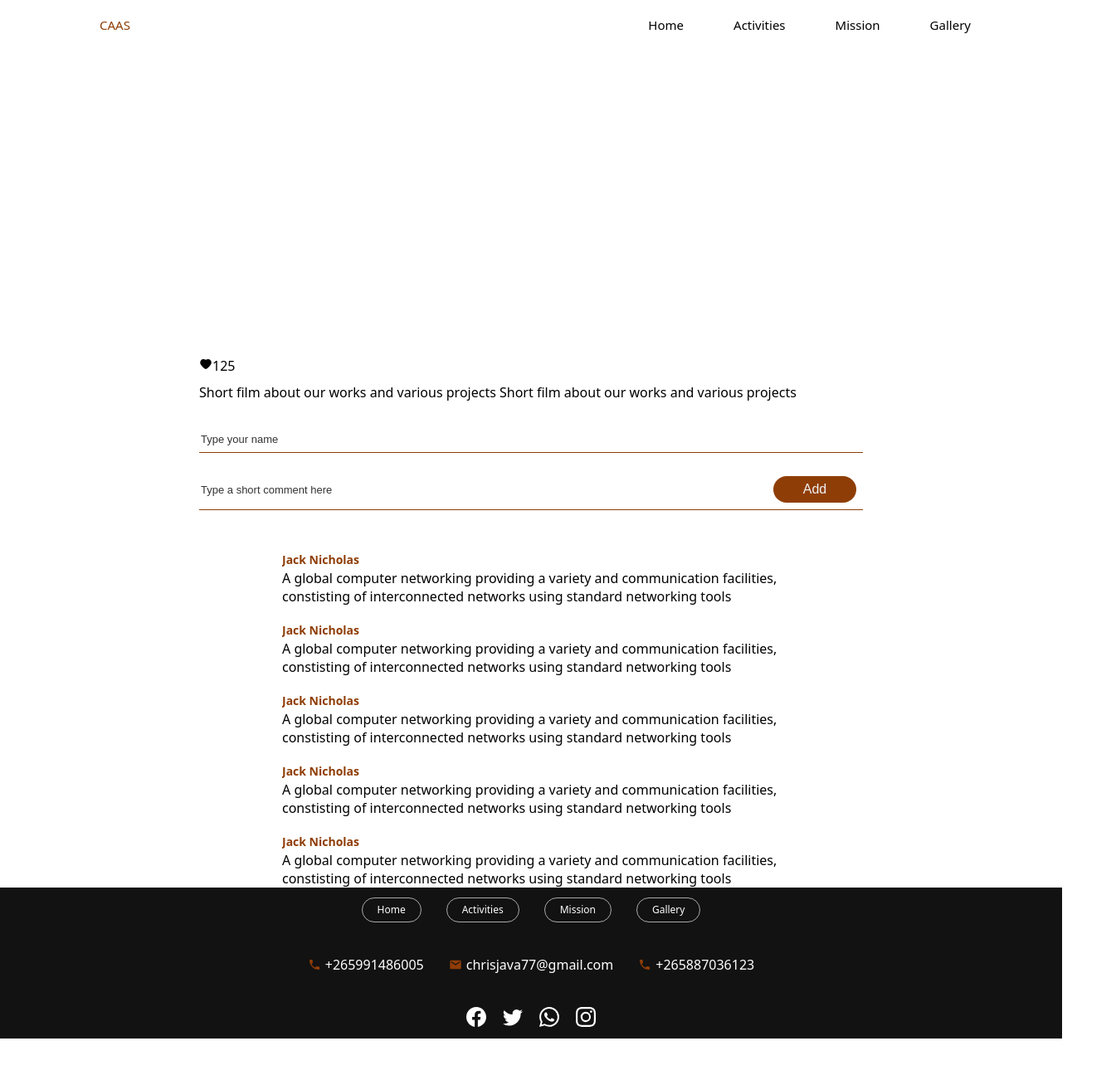
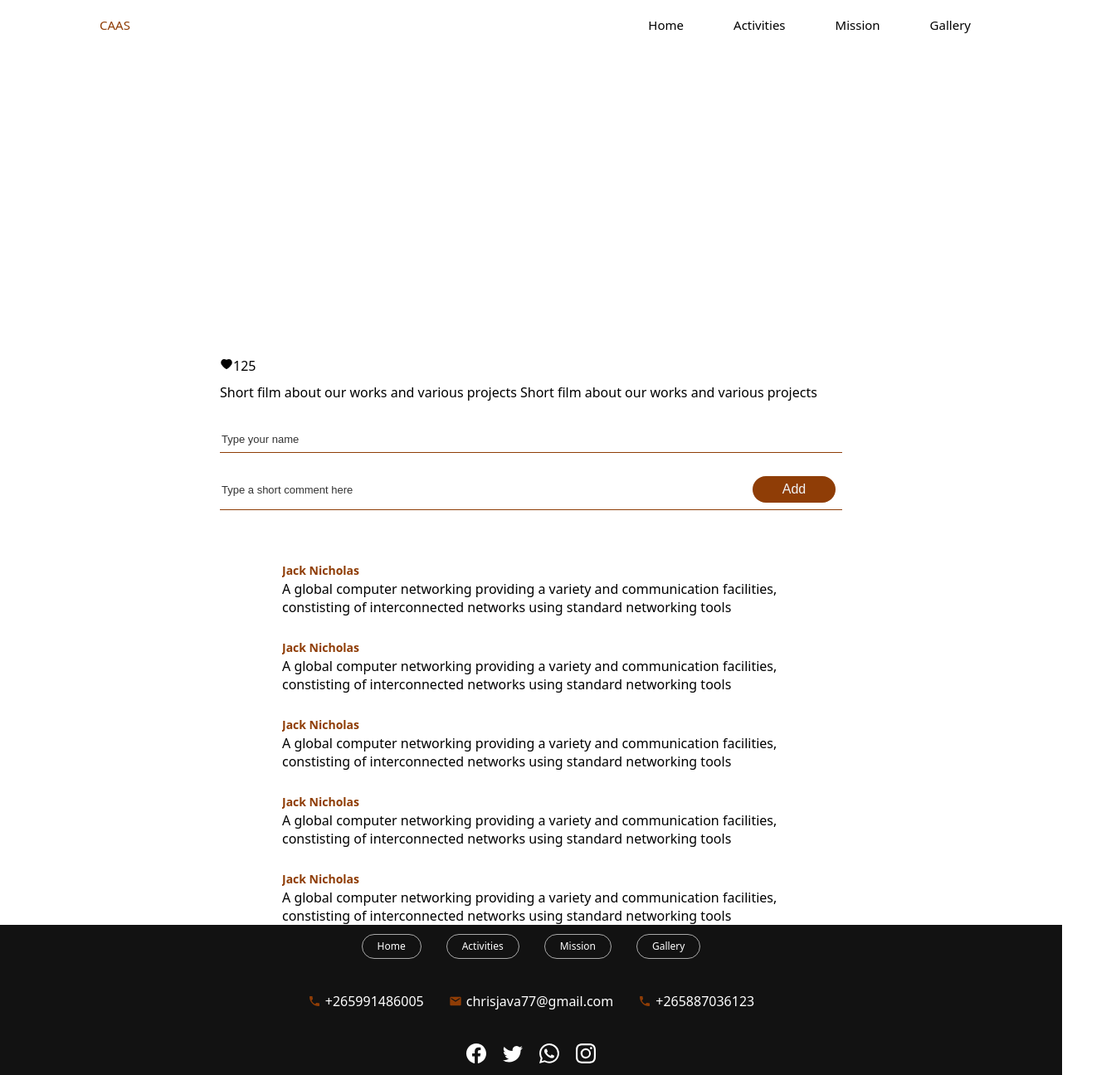
Before and after one commit to GiftChrisJava/animaters, a Next.js app: page /gallery/videos/1 in a window 1280 px wide. Shown: the whole page at 83% size, 1345 px wide, since content can reach past the window. Before the commit the page ends 1252 px from the top, so only its background shows below. Built offline with nearby package versions, Linux system fonts and the light colour scheme.

Commit message:
styling vid player again 2

```diff
--- a/src/app/gallery/videos/[id]/page.module.css
+++ b/src/app/gallery/videos/[id]/page.module.css
@@ -1,14 +1,16 @@
 /* ----- play video page ----- */
 .play_container {
   /* padding-left: 2%; */
-  max-width: 800px;
+  max-width: 750px;
   margin: 0 auto;
 }
 
 .play_video {
   flex-basis: 100%;
-width: 100%;
+width: 1080px;
 height:750px;
+align-items: center;
+  justify-content: center;
 }
 
 .row{
@@ -50,12 +52,12 @@ gap: 10px;
 .comment_container {
   max-width: 600px;
   margin: 0 auto;
-  margin-top: 5%;
+  margin-top: 7%;
   max-height: 500px;
   overflow-y: scroll;
   display :flex;
   flex-direction : column;
- gap: 20px;
+ gap: 28px;
 }
 
 .old_comment {
```
